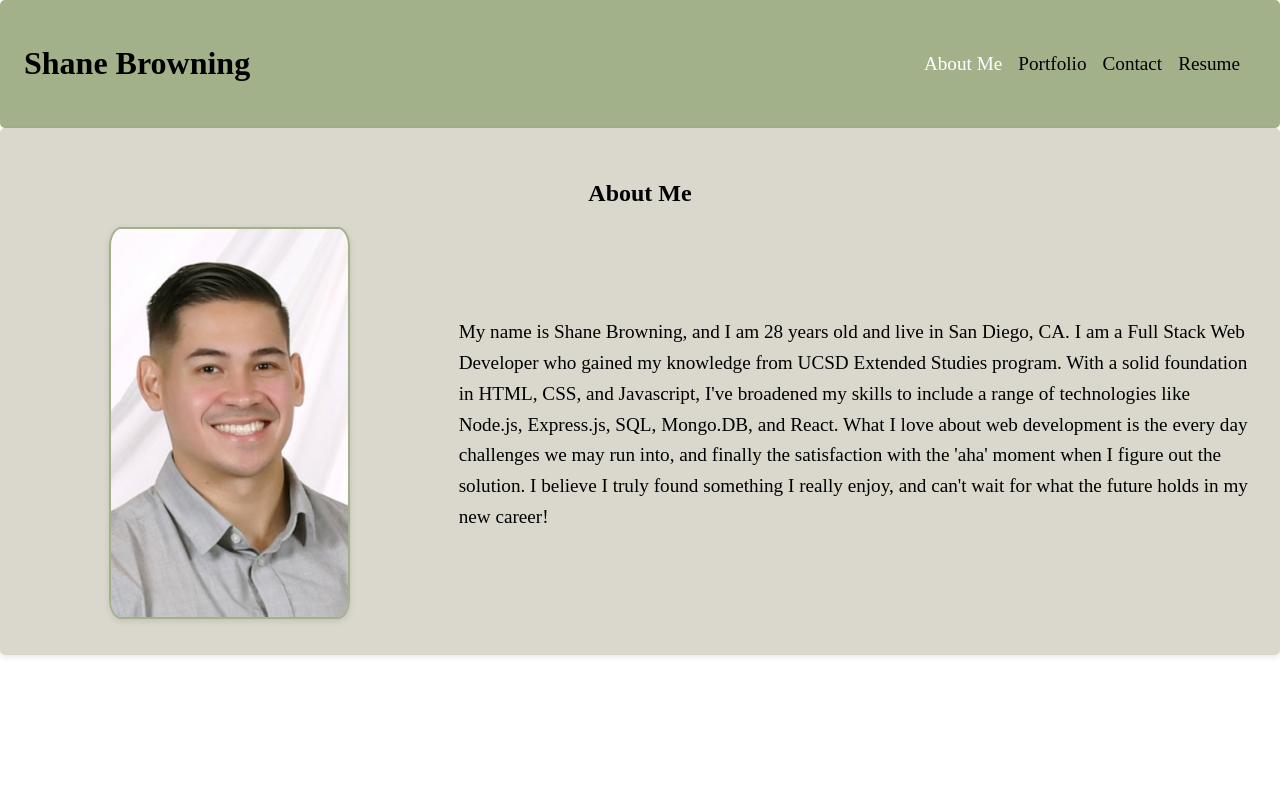
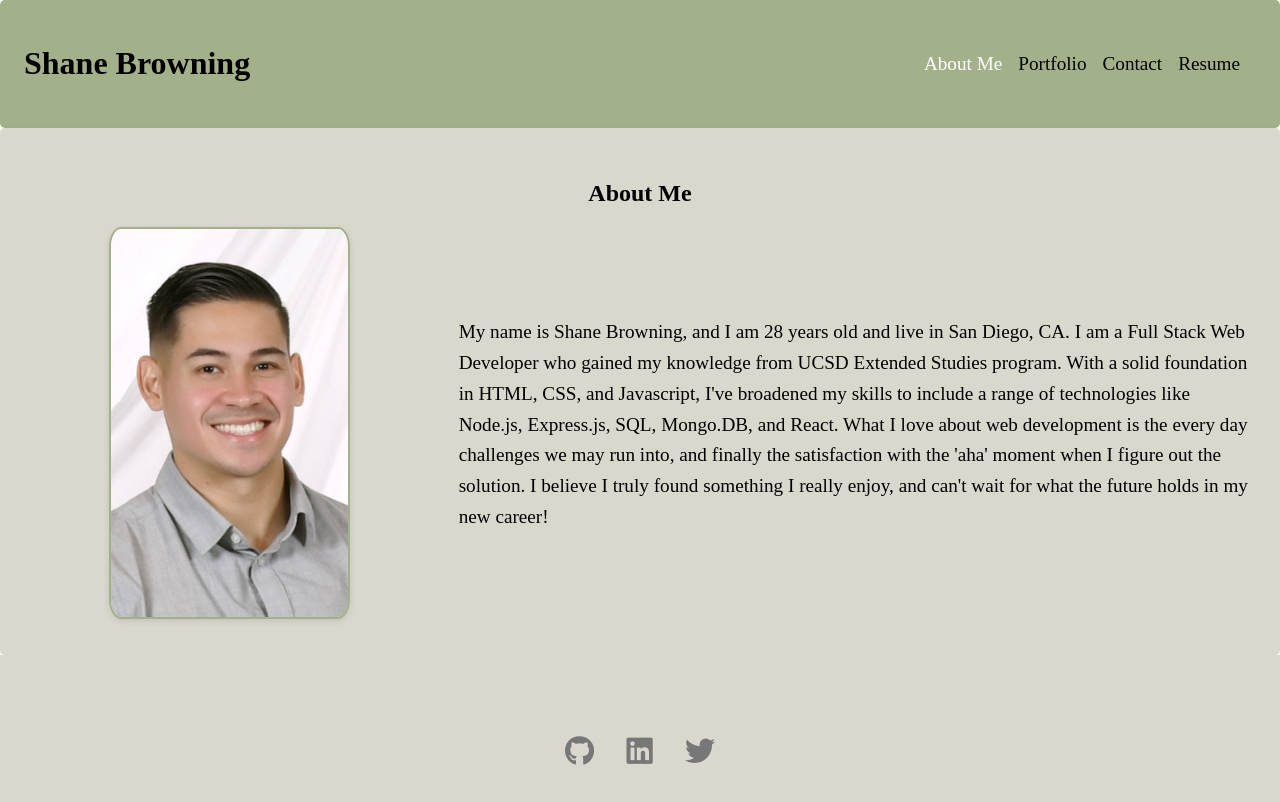
Before and after one commit to SixFourDev/react-portfolio, a React (Vite) app: page / in a window 1280 px wide. Shown: the top 802 px of the page. Built offline with nearby package versions, Linux system fonts and the light colour scheme.

Commit message:
worked on footer component and styling

```diff
--- a/package.json
+++ b/package.json
@@ -11,6 +11,7 @@
         "preview": "vite preview"
     },
     "dependencies": {
+        "@fortawesome/fontawesome-free": "^6.4.2",
         "react": "^18.2.0",
         "react-dom": "^18.2.0"
     },
--- a/src/App.jsx
+++ b/src/App.jsx
@@ -1,5 +1,6 @@
 import React, { useState } from 'react';
 import Header from './components/Header';
+import Footer from './components/Footer'
 import Navigation from './components/Navigation';
 import Home from './pages/Home';
 import Portfolio from './pages/Portfolio';
@@ -18,6 +19,7 @@ function App() {
             {selectedSection === 'home' && <Home />}
             {selectedSection === 'portfolio' && <Portfolio />}
             {selectedSection === 'contact' && <Contact />}
+            <Footer />
         </div>
     );
 }
--- a/src/components/Footer.jsx
+++ b/src/components/Footer.jsx
@@ -0,0 +1,22 @@
+import React from 'react';
+import '@fortawesome/fontawesome-free/css/all.css';
+
+function Footer() {
+  return (
+    <footer className="footer">
+      <div className="social-icons">
+        <a href="https://github.com/SixFourDev">
+          <i className="fab fa-github footer-icon"></i>
+        </a>
+        <a href="https://linkedin.com/in/shane-browning-58a58a270/">
+          <i className="fab fa-linkedin footer-icon"></i>
+        </a>
+        <a href="https://twitter.com/SixFourDev">
+          <i className="fab fa-twitter footer-icon"></i>
+        </a>
+      </div>
+    </footer>
+  );
+}
+
+export default Footer;
--- a/src/components/ProjectTile.jsx
+++ b/src/components/ProjectTile.jsx
@@ -4,7 +4,7 @@ import markwhite from '../assets/images/github-mark-white.png';
 function ProjectTile({ project }) {
   return (
     <div className="project-tile">
-      <a href={project.deployed} target="_blank" rel="noopener noreferrer">
+      <a href={project.deployed}>
         <div className="project-image-container">
           <img
             src={project.image}
@@ -18,7 +18,7 @@ function ProjectTile({ project }) {
         <h3>{project.title}</h3>
         <p>{project.description}</p>
         <div className="project-links">
-          <a href={project.github} target="_blank" rel="noopener noreferrer">
+          <a href={project.github}>
             <img
               src={markwhite}
               alt={`GitHub Repo: ${project.title}`}
--- a/src/components/styles.css
+++ b/src/components/styles.css
@@ -98,15 +98,15 @@ section {
 }
 
 .contact-section {
-  padding: 4rem 0; /* Adjust the top and bottom padding as needed */
+  padding: 4rem 0;
   background-color: #dad7cd;
   display: flex;
   flex-direction: column;
-  align-items: center; /* Center content horizontally */
+  align-items: center;
 }
 
 .contact-form {
-  width: 100%; /* Make the form take up the full width */
+  width: 100%;
   max-width: 500px;
   margin: 0 auto;
 }
@@ -152,6 +152,18 @@ textarea {
   height: auto;
   width: 100%;
 }
+.project-tile {
+  position: relative;
+  overflow: hidden;
+  display: flex;
+  flex-direction: column;
+  align-items: center;
+  text-align: center;
+}
+
+.project-tile .github-logo {
+  margin-top: auto;
+}
 
 .github-logo {
   max-width: 30px;
@@ -191,6 +203,32 @@ textarea {
   opacity: 1;
 }
 
+.footer {
+  background-color: #dad7cd;
+  padding: 5rem;
+  display: flex;
+  justify-content: center;
+  align-items: center;
+}
+
+.social-icons {
+  display: flex;
+  align-items: center;
+  justify-content: space-between;
+  width: 150px;
+}
+
+.social-icons a {
+  font-size: 30px;
+  color: #777;
+  text-decoration: none;
+  transition: color 0.3s;
+}
+
+.social-icons a:hover {
+  color: #333;
+}
+
 /* Media query */
 @media (max-width: 768px) {
     header {
```
Also changed, not shown: 1 other file (tests, documents, lock files or other folders). Lines whose indentation alone changed are shown as unchanged.
